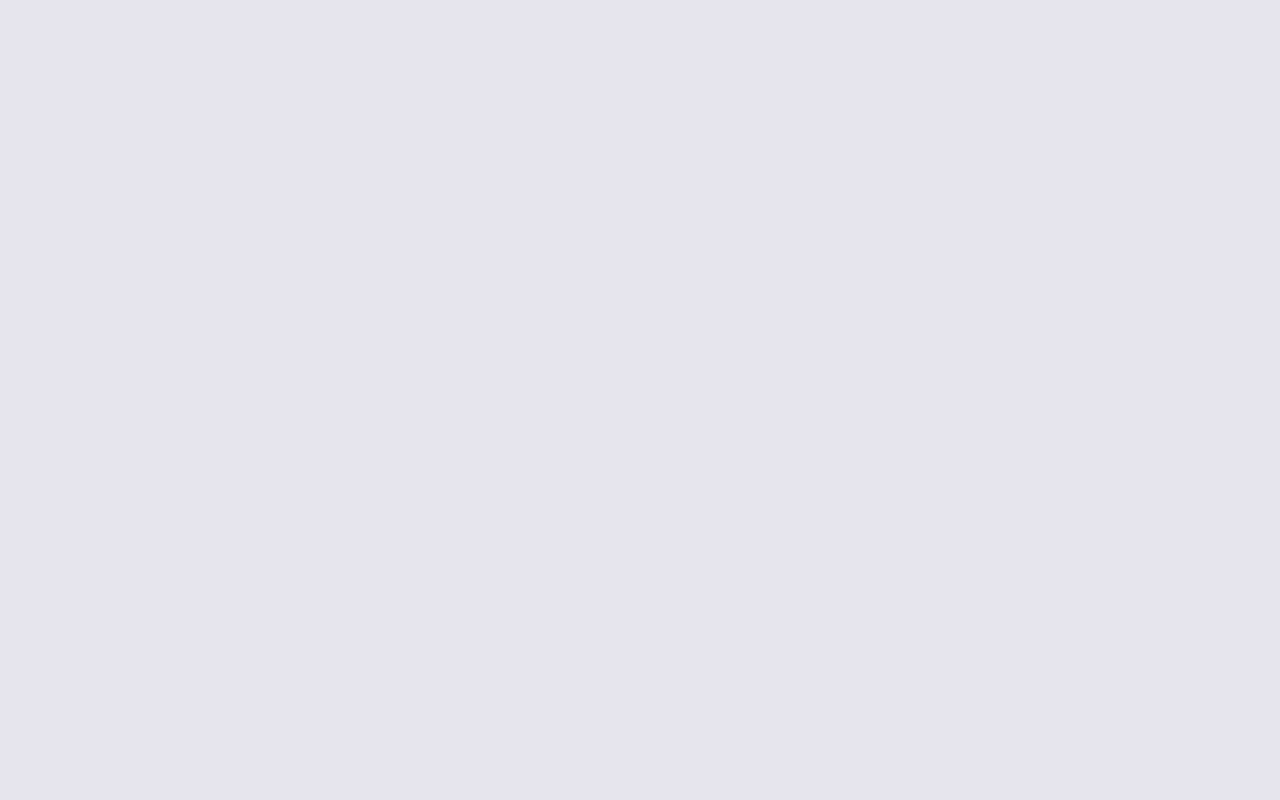
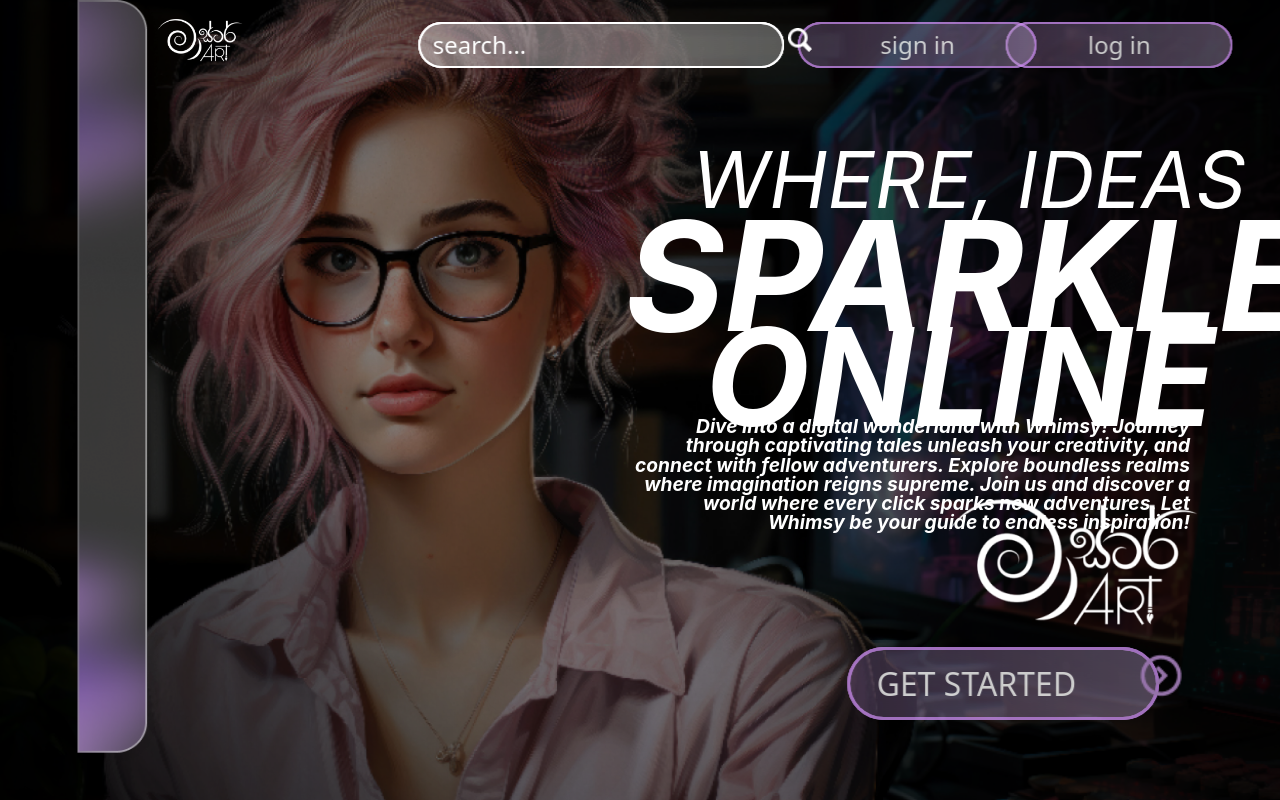
Before and after one commit to DevindaWanasinghe/master-art-design-web-platform, a React (Create React App) app in the folder frontend/: page /login in a window 1280 px wide. Before the commit this address had no page. Built offline with nearby package versions, Linux system fonts and the light colour scheme.

Commit message:
add-registration-form

```diff
--- a/frontend/src/App.js
+++ b/frontend/src/App.js
@@ -2,6 +2,8 @@ import './App.css';
 import Home from './components/main-pages/Home';
 import Account from './components/main-pages/Account';
 import Template from './components/main-pages/Template';
+import Register from './components/login-pages/Register';
+import Login from './components/login-pages/Login';
 import{ BrowserRouter, Routes, Route } from "react-router-dom";
 
 
@@ -14,6 +16,8 @@ function App() {
           <Route path = "/home" element={<Home/>}></Route>
           <Route path = "/account" element={<Account/>}></Route>
           <Route path = "/template" element={<Template/>}></Route>
+          <Route path = "/register" element={<Register/>}></Route>
+          <Route path = "/login" element={<Login/>}></Route>
 
         </Routes>
 
--- a/frontend/src/components/login-pages/Login.jsx
+++ b/frontend/src/components/login-pages/Login.jsx
@@ -1,8 +1,87 @@
-import React from 'react'
+import React from 'react';
+import Bimage1 from "../../images/Home/Background girl image.png";
+import Bimage2 from "../../images/Home/Background black-2.png";
+import Bimage3 from "../../images/Home/Background black-1.png";
+import Arrow01 from "../../images/Home/Arrow.png";
+import Search01 from "../../images/Home/search.png";
+import Logo01 from "../../images/Home/LOGO 1.png";
+import NavBarBackground from "../../images/Home/NavBarbackground.png";
 
 function Login() {
   return (
-    <div>Login</div>
+    <div className="relative w-screen h-screen overflow-hidden">
+      {/* Background Image */}
+      <img
+        src={Bimage1}
+        alt="Overlay image1"
+        className="absolute inset-0 object-cover w-full h-full"
+      />
+
+      {/* Overlay Image 1 */}
+      <img
+        src={Bimage2}
+        alt="Overlay image2"
+        className="absolute inset-0 object-cover w-full h-full"
+      />
+
+      {/* Overlay Image 2 */}
+      <img
+        src={Bimage3}
+        alt="Overlay image3"
+        className="absolute inset-0 object-cover w-full h-full"
+      />
+
+      {/* Text Overlay */}
+      <div
+        className="absolute text02C"
+        style={{ left: "625.02px", top: "183.62px" }}
+      >
+        <h1 className="text01C">WHERE, IDEAS</h1>
+      </div>
+      <div
+        className="absolute text02C"
+        style={{ left: "625.02px", top: "183.62px" }}
+      >
+        <h1 className="text02C">SPARKLE</h1>
+      </div>
+      <div
+        className="absolute text02C"
+        style={{ left: "625.02px", top: "183.62px" }}
+      >
+        <h1 className="text03C">ONLINE</h1>
+      </div>
+      <div
+        className="absolute text02C"
+        style={{ left: "625.02px", top: "183.62px" }}
+      >
+        <p className="text04C">
+          Dive into a digital wonderland with Whimsy! Journey through
+          captivating tales unleash your creativity, and connect with fellow
+          adventurers. Explore boundless realms where imagination reigns
+          supreme. Join us and discover a world where every click sparks new
+          adventures. Let Whimsy be your guide to endless inspiration!
+        </p>
+      </div>
+      <div>
+        <boutton className="button01C">GET STARTED</boutton>
+        <img src={Arrow01} alt="Arrow" className="arrow01C" />
+      </div>
+      <div>
+        <boutton className="button02C">log in</boutton>
+        <boutton className="button03C">sign in</boutton>
+        <boutton className="button04C">search...</boutton>
+        <img src={Search01} alt="Arrow" className="search01C" />
+      </div>
+      <div>
+        <img src={Logo01} alt="Logo" className="logo01C" />
+        <img src={Logo01} alt="Logo" className="logo02C" />
+        <img
+          src={NavBarBackground}
+          alt="NavBarBackground"
+          className="navbarback01C"
+        />
+      </div>
+    </div>
   )
 }
 
--- a/frontend/src/components/login-pages/Register.jsx
+++ b/frontend/src/components/login-pages/Register.jsx
@@ -1,9 +1,38 @@
-import React from 'react'
+import React from 'react';
+import Bimage1 from "../../images/Home/Background girl image.png";
+import Bimage2 from "../../images/Home/Background black-2.png";
+import Bimage3 from "../../images/Home/Background black-1.png";
+import Arrow01 from "../../images/Home/Arrow.png";
+import Search01 from "../../images/Home/search.png";
+import Logo01 from "../../images/Home/LOGO 1.png";
+import NavBarBackground from "../../images/Home/NavBarbackground.png";
 
-function Register() {
+function Login() {
   return (
-    <div>Register</div>
+
+
+    <div className="relative overflow-hidden bg-center bg-cover bg-login-bg">
+
+      <div className='absolute w-[80px] min-h-screen backdrop-blur-lg border-l-0'>
+        <img src={NavBarBackground} alt='nav img'/>
+      </div>
+
+      <div className=''>
+
+      </div>
+
+
+      <div className='w-1/4 h-[574px] rounded-[33px] border-[2px] border-white backdrop-blur-lg mt-[77px] block absolute left-1/2'>
+        <p className=' text-white text-[48px] text-center mt-[15px]'>Welcome!</p>
+        <input className='w-5/6 h-[54px] bg-transparent border-[1px] border-white rounded-[14px] mt-[15px] ml-[24px]  text-white placeholder-white placeholder-py-4'placeholder='User Name' type='text' name='UserName'></input>
+        <input className='w-5/6 h-[54px] bg-transparent border-[1px] border-white rounded-[14px] mt-[15px] ml-[24px]  text-white  placeholder-white'placeholder='Email' type='email' name='Email'></input>
+        <input className='w-5/6 h-[54px] bg-transparent border-[1px] border-white rounded-[14px] mt-[15px] ml-[24px]  text-white  placeholder-white'placeholder='Contact No' type='text' name='Phone'></input>
+        <input className='w-5/6 h-[54px] bg-transparent border-[1px] border-white rounded-[14px] mt-[15px] ml-[24px]  text-white  placeholder-white'placeholder='Password' type='password' name='Password'></input>
+        <input className='w-5/6 h-[54px] bg-transparent border-[1px] border-white rounded-[14px] mt-[15px] ml-[24px]  text-white  placeholder-white'placeholder='Password' type='password' name='Password'></input>
+        <button className='w-5/6 h-[54px] bg-#9573A9 border-[1px] rounded-[14px] mt-[30px] ml-[24px] text-white bg-custom-purple font-bold text-[24px] border-none' type='submit' >Continue</button>
+      </div>
+
+    </div>
   )
 }
-
-export default Register
+export default Login
--- a/frontend/tailwind.config.js
+++ b/frontend/tailwind.config.js
@@ -2,7 +2,14 @@
 module.exports = {
   content: ["./src/**/*.{html,js,jsx,ts,tsx}"],
   theme: {
-    extend: {},
+    extend: {
+      backgroundImage: {
+      'login-bg': "url('/src/images/Home/Background girl image.png')",
+      },
+      colors:{
+        'custom-purple':"#9573A9",
+      }
   },
+},
   plugins: [],
 }
```
